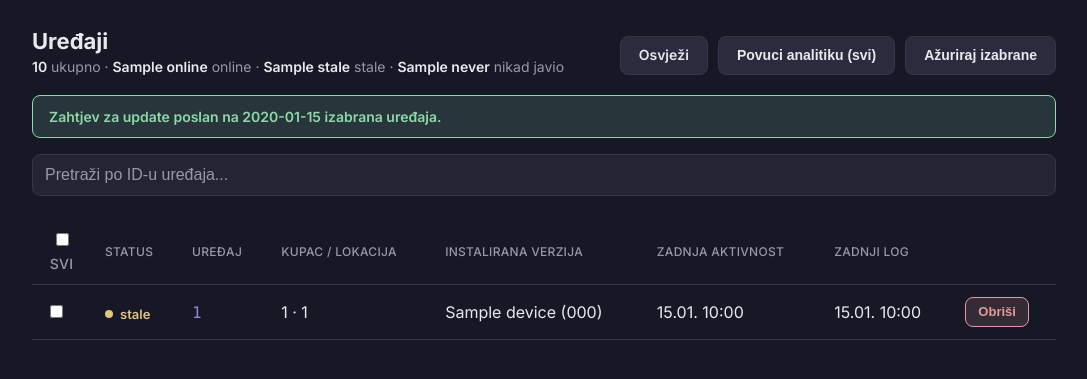
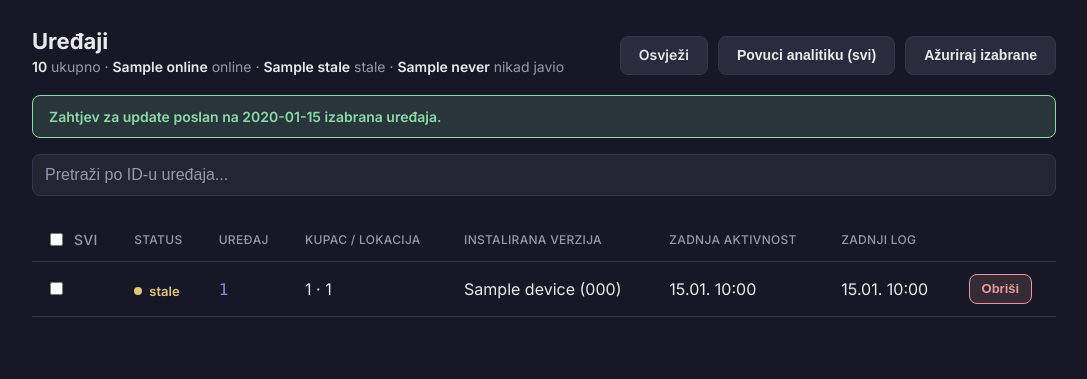
Before and after one commit to eightman0/karika-kmm, a FastAPI app: template admin-dashboard/app/templates/devices.html in a window 1280 px wide. Shown: the top 379 px of the page, without its empty margins (96-1183 px from the left). Run offline with FastAPI, Linux system fonts and the light colour scheme; the template is opened without the code that fills it: most values are stand-ins (such as "Sample title", 1, 10 or a date in 2020).

Commit message:
Fix select-all checkbox stacking vertically under the global label style

```diff
--- a/admin-dashboard/app/static/style.css
+++ b/admin-dashboard/app/static/style.css
@@ -181,7 +181,7 @@ main { padding: 28px; max-width: 1080px; margin: 0 auto; }
 table { width: 100%; border-collapse: collapse; margin-top: 4px; }
 th, td { text-align: left; padding: 12px 14px; border-bottom: 1px solid var(--border); }
 .devices-table th { color: var(--muted); font-weight: 500; font-size: 12px; text-transform: uppercase; letter-spacing: 0.3px; }
-.select-all-label { display: flex; align-items: center; gap: 6px; white-space: nowrap; cursor: pointer; }
+.devices-table th.select-all-col { min-width: 70px; white-space: nowrap; }
 .devices-table tbody tr:hover { background: rgba(255, 255, 255, 0.02); }
 .detail-table th { color: var(--muted); font-weight: 500; width: 220px; vertical-align: top; }
 
--- a/admin-dashboard/app/templates/devices.html
+++ b/admin-dashboard/app/templates/devices.html
@@ -34,7 +34,7 @@
 <table class="devices-table">
   <thead>
     <tr>
-      <th><label class="select-all-label"><input type="checkbox" id="select-all-checkbox" onchange="toggleAllDevices(this)"> Svi</label></th>
+      <th class="select-all-col"><label class="checkbox"><input type="checkbox" id="select-all-checkbox" onchange="toggleAllDevices(this)"> Svi</label></th>
       <th>Status</th>
       <th>Uređaj</th>
       <th>Kupac / lokacija</th>
```
